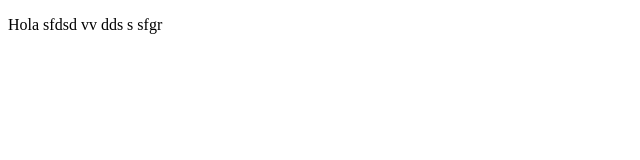
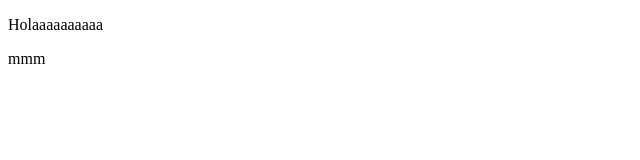
Before and after one commit to jmcabmor/Lenguajes-de-marca, a plain HTML site: page prueba.html in a window 1280 px wide. Shown: the whole page, without its empty margins (0-640 px from the left). Drawn offline with Linux system fonts and the light colour scheme.

Commit message:
Parrafo2

```diff
--- a/prueba.html
+++ b/prueba.html
@@ -12,14 +12,8 @@
     <link rel="icon" sizes="64x64" href="./assets/img/_fondo.jpg">
 </head>
 <body>
-    <p>Hola
-        sfdsd
-        vv
-
-        dds
-        s
-        sfgr
-
+    <p>Holaaaaaaaaaa
     </p>
+    <p>mmm</p>
 </body>
 </html>
```
